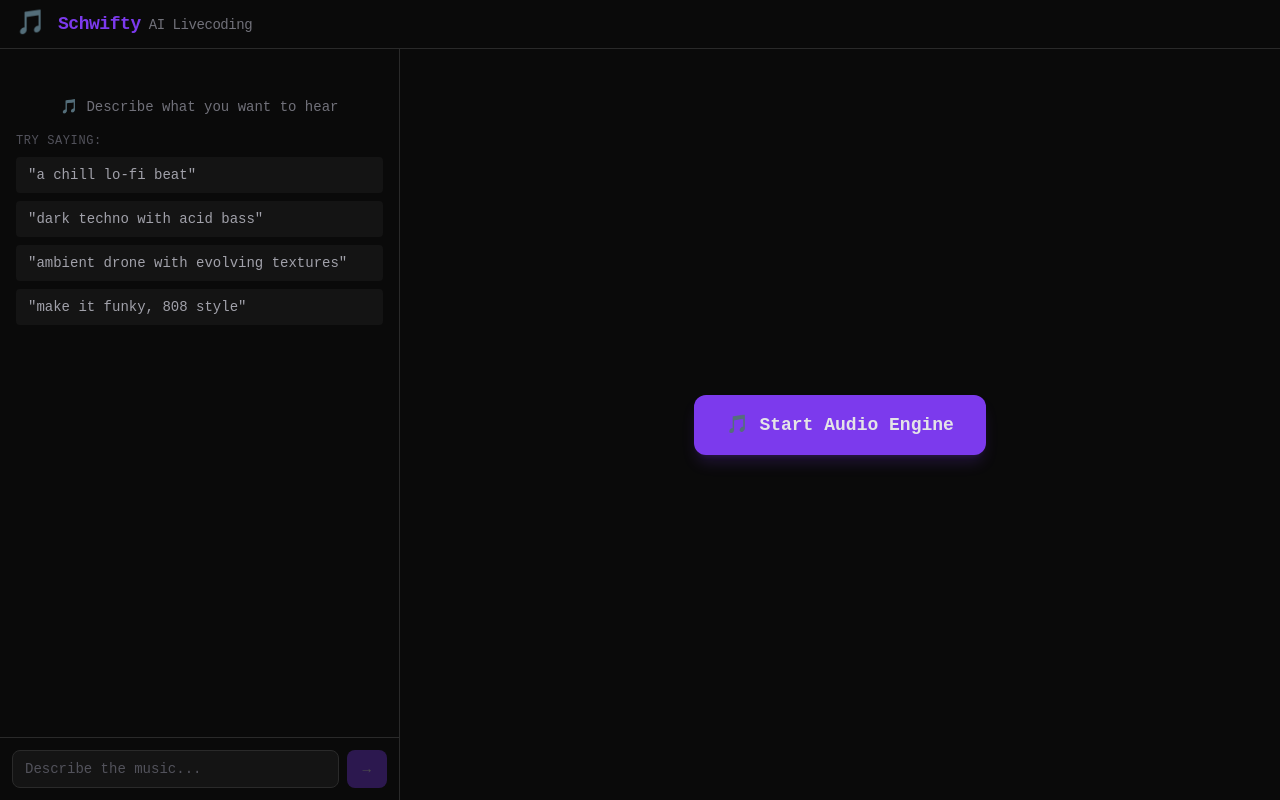
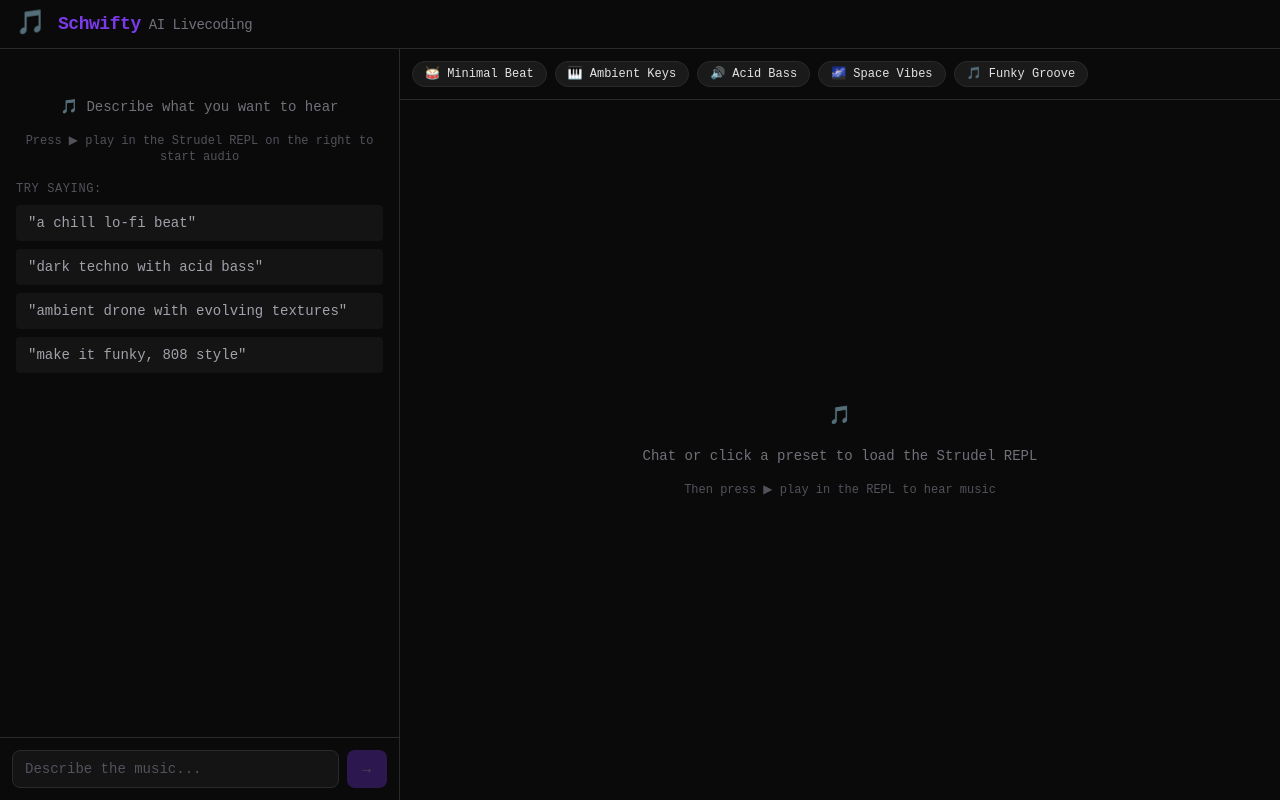
Before and after one commit to meeseeks-lab/schwifty, a Next.js app: page / in a window 1280 px wide. Built offline with nearby package versions, Linux system fonts and the light colour scheme.

Commit message:
embed strudel.cc REPL directly - nuclear option, guaranteed to work

```diff
--- a/package.json
+++ b/package.json
@@ -9,11 +9,6 @@
     "lint": "next lint"
   },
   "dependencies": {
-    "@strudel/core": "^1.2.6",
-    "@strudel/mini": "^1.2.6",
-    "@strudel/repl": "^1.3.0",
-    "@strudel/tonal": "^1.2.6",
-    "@strudel/webaudio": "^1.3.0",
     "next": "14.2.35",
     "openai": "^6.22.0",
     "react": "^18",
--- a/src/app/page.tsx
+++ b/src/app/page.tsx
@@ -33,8 +33,7 @@
   note("<[c2,g2] [d2,a2] [e2,b2] [f2,c3]>")
     .s('triangle')
     .cutoff(sine.slow(6).range(400,3000))
-    .gain(.25)
-    .room(.8)
+    .gain(.25).room(.8)
 )`,
   },
   {
@@ -42,14 +41,16 @@
     code: `stack(
   s("bd ~ bd ~, ~ sd ~ sd, hh*8").gain(.7),
   note("<c2 [~ c2] ab1 [f1 ~]>*2")
-    .s('sawtooth')
-    .cutoff(800)
-    .gain(.5)
-    .decay(.15)
-    .sustain(0)
+    .s('sawtooth').cutoff(800).gain(.5)
+    .decay(.15).sustain(0)
 )`,
   },
 ];
+
+function encodeStrudelUrl(code: string): string {
+  const encoded = btoa(unescape(encodeURIComponent(code)));
+  return `https://strudel.cc/#${encoded}`;
+}
 
 type Message = {
   role: "user" | "assistant";
@@ -63,75 +64,34 @@
   const [loading, setLoading] = useState(false);
   const [currentCode, setCurrentCode] = useState("");
   const [isPlaying, setIsPlaying] = useState(false);
-  const [audioReady, setAudioReady] = useState(false);
-  const [engineError, setEngineError] = useState("");
   const chatEndRef = useRef<HTMLDivElement>(null);
-  const engineRef = useRef<{
-    evaluate: (code: string) => Promise<void>;
-    stop: () => void;
-  } | null>(null);
+  const iframeRef = useRef<HTMLIFrameElement>(null);
 
   useEffect(() => {
     chatEndRef.current?.scrollIntoView({ behavior: "smooth" });
   }, [messages]);
 
-  const playCode = useCallback(
-    async (code: string) => {
+  const playCode = useCallback((code: string) => {
     setCurrentCode(code);
-      setEngineError("");
-      if (engineRef.current) {
-        try {
-          await engineRef.current.evaluate(code);
+    const url = encodeStrudelUrl(code);
+    if (iframeRef.current) {
+      iframeRef.current.src = url;
       setIsPlaying(true);
-        } catch (err) {
-          const msg = err instanceof Error ? err.message : "Eval error";
-          setEngineError(msg);
-          console.error("[strudel] eval:", err);
-        }
-      }
-    },
-    []
-  );
-
-  const stopCode = useCallback(() => {
-    if (engineRef.current) {
-      engineRef.current.stop();
-      setIsPlaying(false);
     }
   }, []);
 
-  const initAudio = useCallback(async () => {
-    try {
-      const engine = await import("./strudel-engine");
-      const ok = await engine.initStrudel();
-      if (ok) {
-        engineRef.current = engine;
-        setAudioReady(true);
-      } else {
-        setEngineError("Failed to initialize audio engine");
-      }
-    } catch (err) {
-      const msg = err instanceof Error ? err.message : "Init error";
-      setEngineError(msg);
-      console.error("[strudel] init:", err);
+  const stopCode = useCallback(() => {
+    if (iframeRef.current) {
+      iframeRef.current.src = "about:blank";
+      setIsPlaying(false);
     }
   }, []);
 
   const looksLikeCode = (text: string) => {
     const codeIndicators = [
-      /^s\(/m,
-      /^note\(/m,
-      /^stack\(/m,
-      /^samples\(/m,
-      /\.s\(/,
-      /\.gain\(/,
-      /\.cutoff\(/,
-      /\.room\(/,
-      /\.delay\(/,
-      /\.speed\(/,
-      /\.note\(/,
-      /\.fast\(/,
-      /\.slow\(/,
+      /^s\(/m, /^note\(/m, /^stack\(/m, /^samples\(/m,
+      /\.s\(/, /\.gain\(/, /\.cutoff\(/, /\.room\(/,
+      /\.delay\(/, /\.speed\(/, /\.note\(/, /\.fast\(/, /\.slow\(/,
     ];
     return codeIndicators.some((r) => r.test(text));
   };
@@ -166,7 +126,7 @@
       };
       setMessages([...newMessages, assistantMsg]);
 
-      if (isCode && audioReady) {
+      if (isCode) {
         playCode(data.text);
       }
     } catch (err) {
@@ -216,9 +176,6 @@
               ))}
             </div>
           )}
-          {engineError && (
-            <span className="text-xs text-[#ef4444]">{engineError}</span>
-          )}
         </div>
       </header>
 
@@ -226,12 +183,14 @@
       <div className="flex flex-1 min-h-0">
         {/* Chat Panel */}
         <div className="w-[400px] flex flex-col border-r border-[#2a2a2a] bg-[#0a0a0a]">
-          {/* Messages */}
           <div className="flex-1 overflow-y-auto p-4 space-y-3">
             {messages.length === 0 && (
               <div className="text-[#71717a] text-sm space-y-4">
                 <p className="text-center mt-8">
                   🎵 Describe what you want to hear
+                </p>
+                <p className="text-center text-xs text-[#52525b]">
+                  Press ▶ play in the Strudel REPL on the right to start audio
                 </p>
                 <div className="space-y-2">
                   <p className="text-xs uppercase tracking-wider text-[#52525b]">
@@ -272,7 +231,7 @@
                   <pre className="whitespace-pre-wrap break-words m-0 font-[inherit]">
                     {m.content}
                   </pre>
-                  {m.isCode && audioReady && (
+                  {m.isCode && (
                     <button
                       onClick={() => playCode(m.content)}
                       className="mt-2 px-2 py-1 text-xs bg-[#7c3aed] hover:bg-[#6d28d9] rounded transition"
@@ -315,24 +274,10 @@
           </div>
         </div>
 
-        {/* Code + Audio Panel */}
-        <div className="flex-1 flex flex-col bg-[#0a0a0a]">
-          {!audioReady ? (
-            <div className="flex-1 flex flex-col items-center justify-center gap-4">
-              <button
-                onClick={initAudio}
-                className="px-8 py-4 bg-[#7c3aed] hover:bg-[#6d28d9] rounded-xl text-lg font-bold transition-all hover:scale-105 shadow-lg shadow-[#7c3aed]/20"
-              >
-                🎵 Start Audio Engine
-              </button>
-              {engineError && (
-                <p className="text-sm text-[#ef4444] max-w-md text-center">{engineError}</p>
-              )}
-            </div>
-          ) : (
-            <>
+        {/* Strudel REPL Panel */}
+        <div className="flex-1 flex flex-col bg-[#0a0a0a] relative">
           {/* Presets */}
-              <div className="flex gap-2 p-3 border-b border-[#2a2a2a] overflow-x-auto shrink-0">
+          <div className="flex gap-2 p-3 border-b border-[#2a2a2a] overflow-x-auto shrink-0 z-10">
             {PRESETS.map((p) => (
               <button
                 key={p.name}
@@ -344,22 +289,23 @@
             ))}
           </div>
 
-              {/* Code display */}
-              <div className="flex-1 p-4 overflow-auto">
-                <div className="h-full bg-[#141414] rounded-lg border border-[#2a2a2a] p-4 font-mono text-sm">
-                  {currentCode ? (
-                    <pre className="text-[#10b981] whitespace-pre-wrap">
-                      {currentCode}
-                    </pre>
+          {/* Embedded Strudel REPL */}
+          <div className="flex-1 relative">
+            {!isPlaying ? (
+              <div className="absolute inset-0 flex flex-col items-center justify-center gap-4 text-[#71717a]">
+                <p className="text-lg">🎵</p>
+                <p className="text-sm">Chat or click a preset to load the Strudel REPL</p>
+                <p className="text-xs text-[#52525b]">Then press ▶ play in the REPL to hear music</p>
+              </div>
             ) : (
-                    <p className="text-[#52525b]">
-                      {`// Strudel code will appear here...\n// Chat with AI or click a preset to start`}
-                    </p>
+              <iframe
+                ref={iframeRef}
+                className="absolute inset-0 w-full h-full border-0"
+                allow="autoplay; microphone"
+                sandbox="allow-scripts allow-same-origin allow-popups"
+              />
             )}
           </div>
-              </div>
-            </>
-          )}
         </div>
       </div>
     </div>
--- a/src/app/strudel-engine.ts
+++ /dev/null
@@ -1,40 +0,0 @@
-// eslint-disable-next-line
-let scheduler: Record<string, Function> | null = null;
-let initialized = false;
-
-export async function initStrudel() {
-  if (initialized) return true;
-  try {
-    const core = await import("@strudel/core");
-    const mini = await import("@strudel/mini");
-    const webaudio = await import("@strudel/webaudio");
-    const tonal = await import("@strudel/tonal");
-
-    const ctx = webaudio.getAudioContext();
-    if (ctx.state === "suspended") await ctx.resume();
-    webaudio.registerSynthSounds();
-
-    // Register everything in eval scope
-    core.evalScope(core.controls, core, mini, webaudio, tonal);
-
-    scheduler = await core.repl({
-      defaultOutput: webaudio.webaudioOutput,
-    });
-
-    initialized = true;
-    console.log("[strudel] ready");
-    return true;
-  } catch (e) {
-    console.error("[strudel] init error:", e);
-    return false;
-  }
-}
-
-export async function evaluate(code: string) {
-  if (!scheduler) throw new Error("Not initialized");
-  return scheduler.evaluate(code);
-}
-
-export function stop() {
-  if (scheduler) scheduler.stop();
-}
--- a/src/strudel.d.ts
+++ /dev/null
@@ -1,4 +0,0 @@
-declare module '@strudel/core';
-declare module '@strudel/mini';
-declare module '@strudel/webaudio';
-declare module '@strudel/tonal';
```
Also changed, not shown: 1 other file (tests, documents, lock files or other folders). Lines whose indentation alone changed are shown as unchanged.
